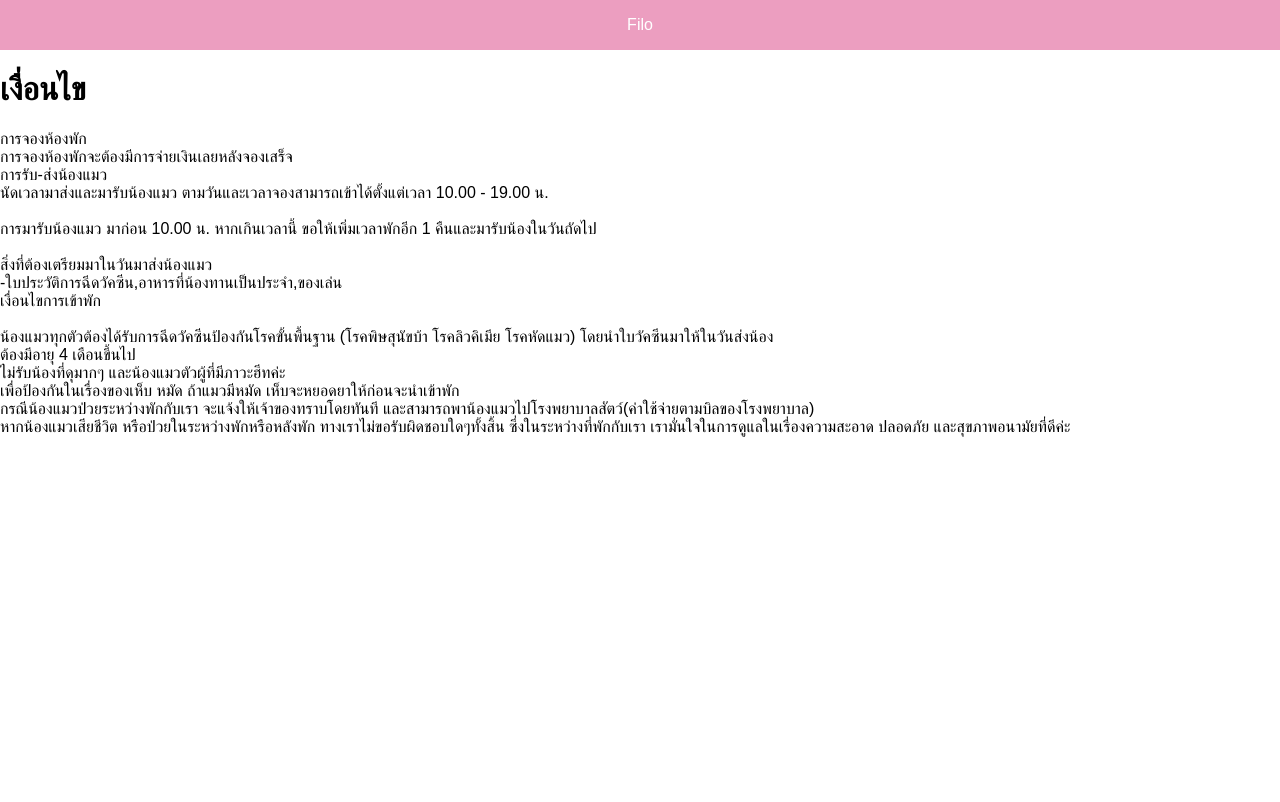
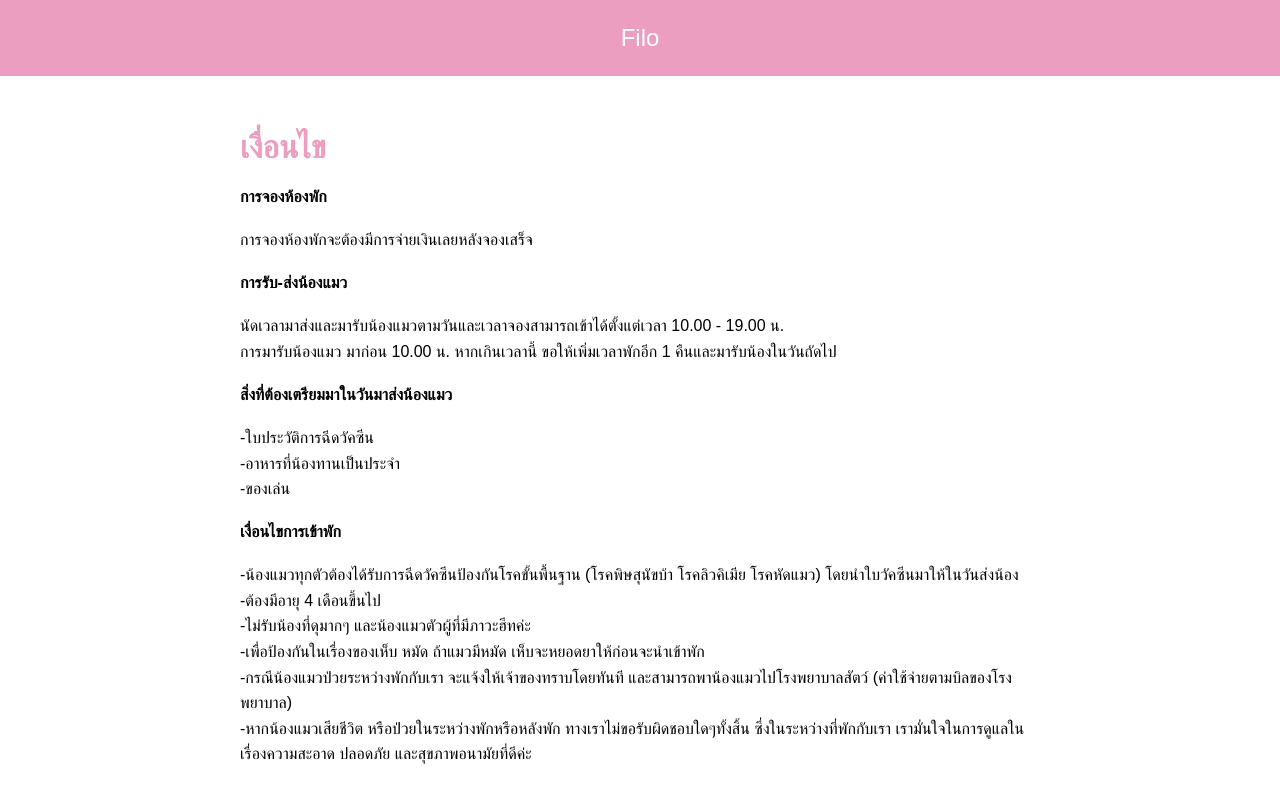
Before and after one commit to Surapat22545/scrum_04, a plain HTML site: page 65100380.html in a window 1280 px wide. Drawn offline with Linux system fonts and the light colour scheme.

Commit message:
Update 65100380.html

```diff
--- a/65100380.html
+++ b/65100380.html
@@ -1,10 +1,9 @@
-<!doctype html>
+<!DOCTYPE html>
 <html lang="en">
 <head>
     <meta charset="UTF-8">
     <meta name="viewport" content="width=device-width, initial-scale=1.0">
     <title>Filo</title>
-
     <style>
         body {
             font-family: Arial, sans-serif;
@@ -18,55 +17,59 @@
             color: white;
             text-align: center;
             padding: 1em;
+            font-size: 24px; /* Adjust the font size as needed */
         }
 
         main {
             padding: 2em;
         }
+
+        .content {
+            max-width: 800px;
+            margin: 0 auto;
+        }
+
+        h1 {
+            color: #EC9EC0;
+        }
+
+        p {
+            line-height: 1.6;
+        }
     </style>
 </head>
 
 <body>
-
     <header>Filo</header>
 
-		<div class="hero">
-			<div class="container">
-				<div class="row justify-content-between">
-					<div style="background-color: #EED6D3;">
+    <main class="content">
+        <div>
+            <h1>เงื่อนไข</h1>
+            <h4>การจองห้องพัก</h4>
+            <p>
+                การจองห้องพักจะต้องมีการจ่ายเงินเลยหลังจองเสร็จ
+            </p>
+            <h4>การรับ-ส่งน้องแมว</h4>
+            <p>
+                นัดเวลามาส่งและมารับน้องแมวตามวันและเวลาจองสามารถเข้าได้ตั้งแต่เวลา 10.00 - 19.00 น.<br>
+                การมารับน้องแมว มาก่อน 10.00 น. หากเกินเวลานี้ ขอให้เพิ่มเวลาพักอีก 1 คืนและมารับน้องในวันถัดไป
+            </p>
+            <h4>สิ่งที่ต้องเตรียมมาในวันมาส่งน้องแมว</h4>
+            <p>
+                -ใบประวัติการฉีดวัคซีน<br>
+                -อาหารที่น้องทานเป็นประจำ<br>
+                -ของเล่น
+            </p>
+            <h4>เงื่อนไขการเข้าพัก</h4>
+            <p>
+                -น้องแมวทุกตัวต้องได้รับการฉีดวัคซีนป้องกันโรคขั้นพื้นฐาน (โรคพิษสุนัขบ้า โรคลิวคิเมีย โรคหัดแมว) โดยนำใบวัคซีนมาให้ในวันส่งน้อง<br>
+                -ต้องมีอายุ 4 เดือนขึ้นไป <br>
+                -ไม่รับน้องที่ดุมากๆ และน้องแมวตัวผู้ที่มีภาวะฮีทค่ะ<br>
+                -เพื่อป้องกันในเรื่องของเห็บ หมัด ถ้าแมวมีหมัด เห็บจะหยอดยาให้ก่อนจะนำเข้าพัก<br>
+                -กรณีน้องแมวป่วยระหว่างพักกับเรา จะแจ้งให้เจ้าของทราบโดยทันที และสามารถพาน้องแมวไปโรงพยาบาลสัตว์ (ค่าใช้จ่ายตามบิลของโรงพยาบาล)<br>
+                -หากน้องแมวเสียชีวิต หรือป่วยในระหว่างพักหรือหลังพัก ทางเราไม่ขอรับผิดชอบใดๆทั้งสิ้น ซึ่งในระหว่างที่พักกับเรา เรามั่นใจในการดูแลในเรื่องความสะอาด ปลอดภัย และสุขภาพอนามัยที่ดีค่ะ
+            </p>
         </div>
-				</div>
-			</div>
-		</div>
-		<div class="why-choose-section">
-			<div class="container">
-				<div class="row justify-content-between align-items-center">
-					<div class="col-lg-6">
-						<h1>เงื่อนไข</h1>
-						<p>การจองห้องพัก
-<br>การจองห้องพักจะต้องมีการจ่ายเงินเลยหลังจองเสร็จ
-
-<br>การรับ-ส่งน้องแมว
-<br>นัดเวลามาส่งและมารับน้องแมว ตามวันและเวลาจองสามารถเข้าได้ตั้งแต่เวลา 10.00 - 19.00 น.
-<br>
-<br>การมารับน้องแมว มาก่อน 10.00 น. หากเกินเวลานี้ ขอให้เพิ่มเวลาพักอีก 1 คืนและมารับน้องในวันถัดไป
-<br>
-<br>สิ่งที่ต้องเตรียมมาในวันมาส่งน้องแมว
-<br>-ใบประวัติการฉีดวัคซีน,อาหารที่น้องทานเป็นประจำ,ของเล่น
-<br>เงื่อนไขการเข้าพัก
-<br>
-<br>น้องแมวทุกตัวต้องได้รับการฉีดวัคซีนป้องกันโรคขั้นพื้นฐาน (โรคพิษสุนัขบ้า โรคลิวคิเมีย โรคหัดแมว) โดยนำใบวัคซีนมาให้ในวันส่งน้อง
-<br>ต้องมีอายุ 4 เดือนขึ้นไป
-<br>ไม่รับน้องที่ดุมากๆ และน้องแมวตัวผู้ที่มีภาวะฮีทค่ะ
-<br>เพื่อป้องกันในเรื่องของเห็บ หมัด ถ้าแมวมีหมัด เห็บจะหยอดยาให้ก่อนจะนำเข้าพัก
-<br>กรณีน้องแมวป่วยระหว่างพักกับเรา จะแจ้งให้เจ้าของทราบโดยทันที และสามารถพาน้องแมวไปโรงพยาบาลสัตว์(ค่าใช้จ่ายตามบิลของโรงพยาบาล)
-<br>หากน้องแมวเสียชีวิต หรือป่วยในระหว่างพักหรือหลังพัก ทางเราไม่ขอรับผิดชอบใดๆทั้งสิ้น ซึ่งในระหว่างที่พักกับเรา เรามั่นใจในการดูแลในเรื่องความสะอาด ปลอดภัย และสุขภาพอนามัยที่ดีค่ะ</p>
-
-
-				</div>
-			</div>
-		</div>
-
+    </main>
 </body>
-
 </html>
```
Lines whose indentation alone changed are shown as unchanged.
